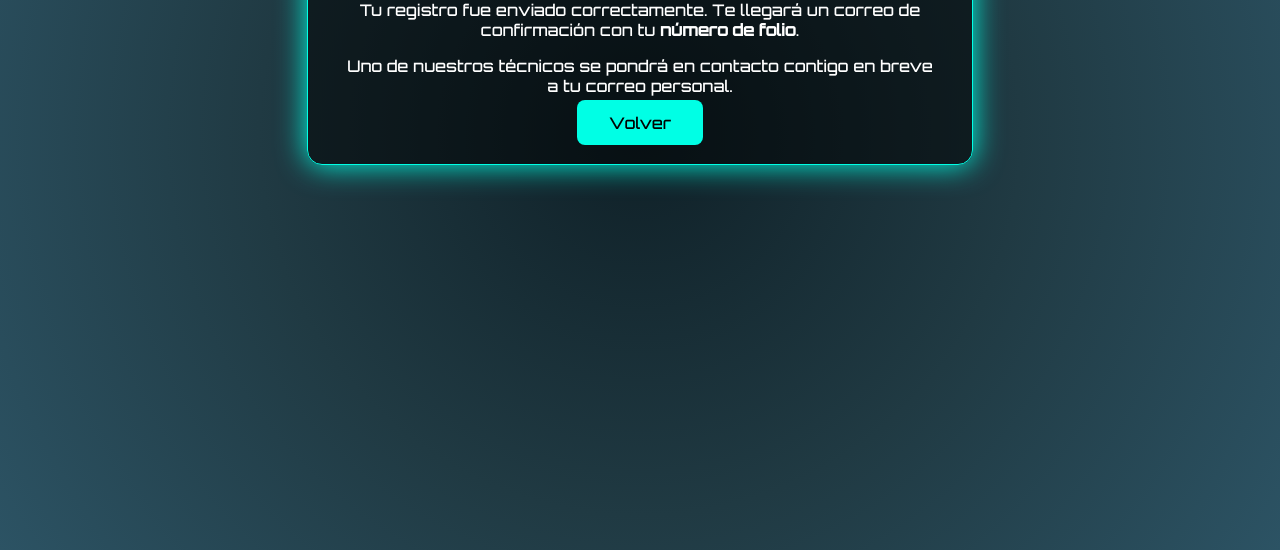
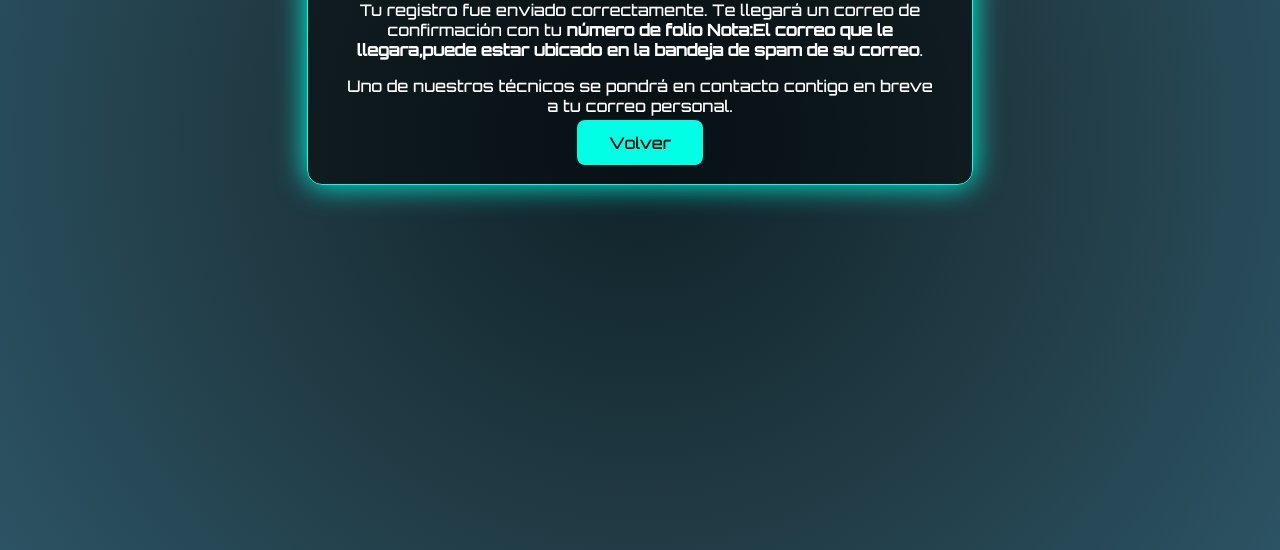
Before and after one commit to abxj12/Soporte-Tecnico-Jaguar-Byte-CBTA165, a plain HTML site: page gracias.html in a window 1280 px wide. Shown: the part 282-832 px from the top of the page. Drawn offline with Linux system fonts and the light colour scheme.

Commit message:
Add files via upload

```diff
--- a/gracias.html
+++ b/gracias.html
@@ -11,7 +11,8 @@
   <div class="container">
     <img src="jaguarbyte.jpg" alt="Logo JaguarByte" class="logo" />
     <h1>¡Gracias por tu solicitud!</h1>
-    <p>Tu registro fue enviado correctamente. Te llegará un correo de confirmación con tu <strong>número de folio</strong>.</p>
+    <p>Tu registro fue enviado correctamente. Te llegará un correo de confirmación con tu <strong>número de folio
+Nota:El correo que le llegara,puede estar ubicado en la bandeja de spam de su correo</strong>.</p>
     <p>Uno de nuestros técnicos se pondrá en contacto contigo en breve a tu correo personal.</p>
     <a href="index.html" class="button">Volver</a>
   </div>
```
